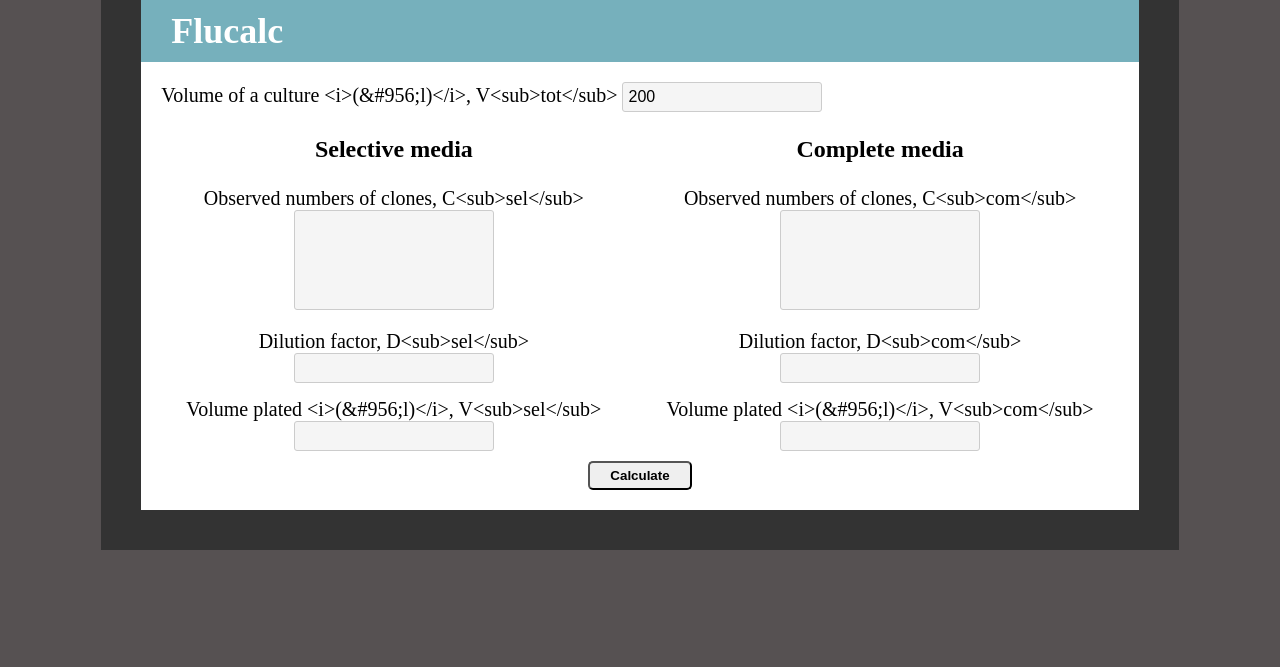
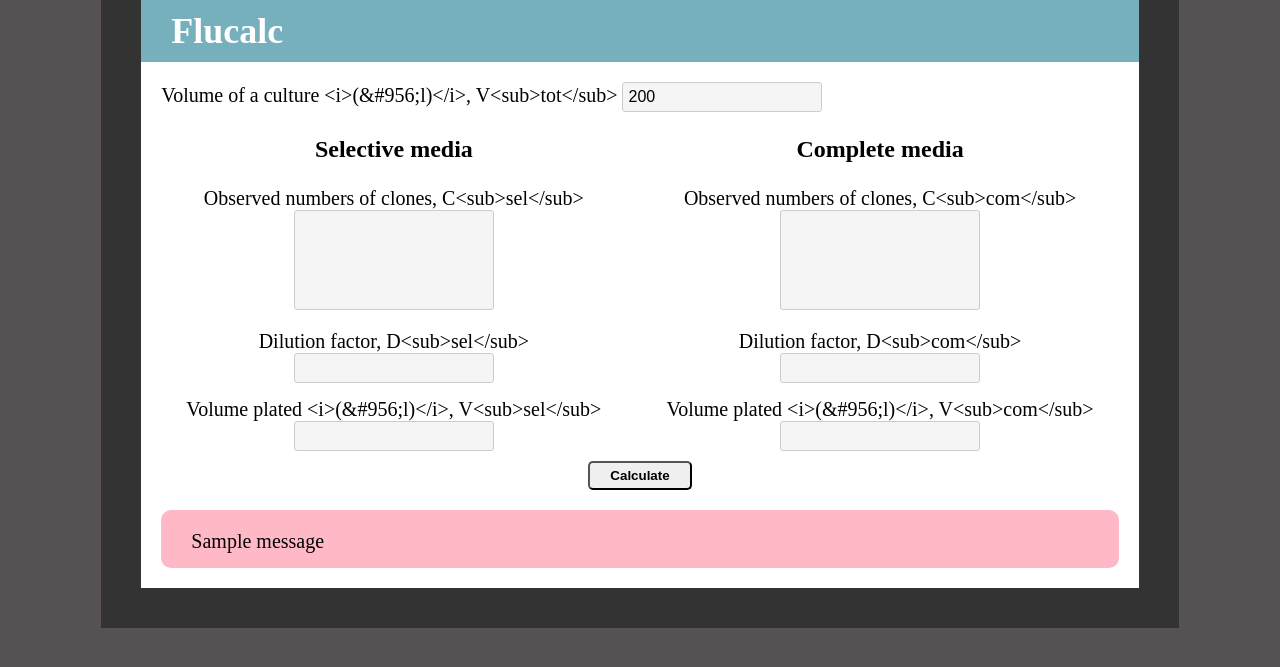
Before and after one commit to bondarevts/flucalc, a Flask app: page / in a window 1280 px wide. Shown: the top 667 px of the page. Run offline with Flask 2, Linux system fonts and the light colour scheme; one stand-in notice (Sample message) is shown.

Commit message:
add error handling

```diff
--- a/flucalc/server.py
+++ b/flucalc/server.py
@@ -4,6 +4,7 @@ from collections import namedtuple
 import flask
 from flask_wtf import Form
 from wtforms.fields import TextAreaField, SubmitField, FloatField
+from wtforms import validators, ValidationError
 
 from . import flucalc
 from . import keys
@@ -19,15 +20,39 @@ Values = namedtuple('Values', ['m', 'mu', 'mu_interval'])
 CalcResult = namedtuple('CalcResult', ['raw', 'corrected', 'mean_frequency'])
 
 
+def volume_validator(_, field):
+    if field.data is not None and float(field.data) <= 0:
+        raise ValidationError('Non positive volume')
+
+
+def clones_validator(_, field):
+    assert field.data
+    clones = []
+    for clone in field.data.split():
+        try:
+            value = float(clone)
+        except ValueError:
+            raise ValidationError('Not a valid float value: "{}"'.format(clone))
+        clones.append(value)
+    if any(clone < 0 for clone in clones):
+        raise ValidationError('Negative number of clones')
+
+
+dilution_validator = validators.NumberRange(min=1, message='Must be &#8805; 1')
+
+
 class FluctuationInputForm(Form):
-    v_total = FloatField('Volume of a culture <i>(&#956;l)</i>, V<sub>tot</sub>', default=200)
-    c_selective = TextAreaField('Observed numbers of clones, C<sub>sel</sub>')
-    d_selective = FloatField('Dilution factor, D<sub>sel</sub>')  # >= 1
-    v_selective = FloatField('Volume plated <i>(&#956;l)</i>, V<sub>sel</sub>')
+    v_total = FloatField('Volume of a culture <i>(&#956;l)</i>, V<sub>tot</sub>',
+                         [volume_validator], default=200)
+    c_selective = TextAreaField('Observed numbers of clones, C<sub>sel</sub>',
+                                [validators.DataRequired(), clones_validator])
+    d_selective = FloatField('Dilution factor, D<sub>sel</sub>', [dilution_validator])
+    v_selective = FloatField('Volume plated <i>(&#956;l)</i>, V<sub>sel</sub>', [volume_validator])
 
-    c_complete = TextAreaField('Observed numbers of clones, C<sub>com</sub>')
-    d_complete = FloatField('Dilution factor, D<sub>com</sub>')  # >= 1
-    v_complete = FloatField('Volume plated <i>(&#956;l)</i>, V<sub>com</sub>')
+    c_complete = TextAreaField('Observed numbers of clones, C<sub>com</sub>',
+                               [validators.DataRequired(), clones_validator])
+    d_complete = FloatField('Dilution factor, D<sub>com</sub>', [dilution_validator])
+    v_complete = FloatField('Volume plated <i>(&#956;l)</i>, V<sub>com</sub>', [volume_validator])
 
     submit = SubmitField("Calculate")
 
@@ -35,9 +60,23 @@ class FluctuationInputForm(Form):
 @app.route('/', methods=['GET', 'POST'])
 def main_page():
     form = FluctuationInputForm(csrf_enabled=False)
-    if form.validate_on_submit():
+    if not form.is_submitted():
+        return flask.render_template('input_form.html', form=form)
+
+    if form.validate():
         result_data = process_input(flask.request.form)
         return flask.render_template('result.html', results=result_data)
+
+    for field in form:
+        try:
+            # extract field symbol
+            field_name = field.label.text.rsplit(',', 1)[1].strip()
+        except IndexError:
+            field_name = field.label.text
+        if field.errors:
+            message = '; '.join(error.lower().rstrip('.') for error in field.errors)
+            flask.flash(flask.Markup('<code>{}:</code> {}'.format(field_name, message)))
+
     return flask.render_template('input_form.html', form=form)
 
 
--- a/flucalc/static/css/style.css
+++ b/flucalc/static/css/style.css
@@ -123,3 +123,21 @@ input[type="text"] {
 .result table tr:nth-child(2n) {
     background-color: #efefef;
 }
+
+.flashes_block {
+    background-color: #FFB8C6;
+    border-radius: 10px;
+    padding: 15px 30px;
+    margin-top: 20px;
+    font-face:
+}
+
+.flashes_block ul {
+    list-style-type: none;
+    padding: 0;
+    margin: 0;
+}
+
+.flashes_block ul li {
+    margin-top: 5px;
+}
--- a/flucalc/templates/base.html
+++ b/flucalc/templates/base.html
@@ -13,6 +13,17 @@
     </header>
     <div class="content">
         {% block content %}{% endblock %}
+        {% with messages = get_flashed_messages() %}
+            {% if messages %}
+                <div class="flashes_block">
+                    <ul class=flashes>
+                    {% for message in messages %}
+                        <li>{{ message }}</li>
+                    {% endfor %}
+                    </ul>
+                </div>
+            {% endif %}
+        {% endwith %}
     </div>
 </div>
 <script src="{{ url_for('static', filename='js/main.js') }}"></script>
```
